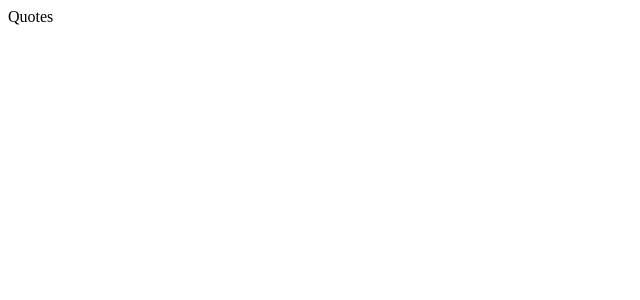
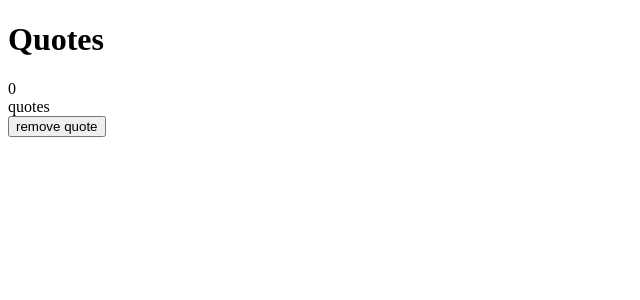
Before and after one commit to victorkitesh/Quotes, an Angular app in the folder quote/: page / in a window 1280 px wide. Shown: the top 300 px of the page, without its empty margins (0-640 px from the left). Built offline with nearby package versions, Linux system fonts and the light colour scheme.

Commit message:
created component quote

```diff
--- a/quote/src/app/app.component.html
+++ b/quote/src/app/app.component.html
@@ -1,4 +1,6 @@
 <div class="app">
-  <header>Quotes</header>
-
+  <header>
+    <h1>Quotes</h1>
+  </header>
+  <app-quotes></app-quotes>
 </div>
--- a/quote/src/app/app.module.ts
+++ b/quote/src/app/app.module.ts
@@ -3,10 +3,12 @@ import { BrowserModule } from '@angular/platform-browser';
 
 import { AppRoutingModule } from './app-routing.module';
 import { AppComponent } from './app.component';
+import { QuotesComponent } from './components/quotes/quotes.component';
 
 @NgModule({
   declarations: [
-    AppComponent
+    AppComponent,
+    QuotesComponent
   ],
   imports: [
     BrowserModule,
--- /dev/null
+++ b/quote/src/app/components/quotes/quotes.component.html
@@ -0,0 +1,7 @@
+<div class="quotes">
+    <div class="quote">
+        <div class="id">0</div>
+        <div class="content">quotes</div>
+        <button class="delete">remove quote</button>
+    </div>
+</div>
--- /dev/null
+++ b/quote/src/app/components/quotes/quotes.component.ts
@@ -0,0 +1,15 @@
+import { Component, OnInit } from '@angular/core';
+
+@Component({
+  selector: 'app-quotes',
+  templateUrl: './quotes.component.html',
+  styleUrls: ['./quotes.component.css']
+})
+export class QuotesComponent implements OnInit {
+
+  constructor() { }
+
+  ngOnInit(): void {
+  }
+
+}
```
Also changed, not shown: quote/src/app/components/quotes/quotes.component.css (added), 1 other file (tests, documents, lock files or other folders).
